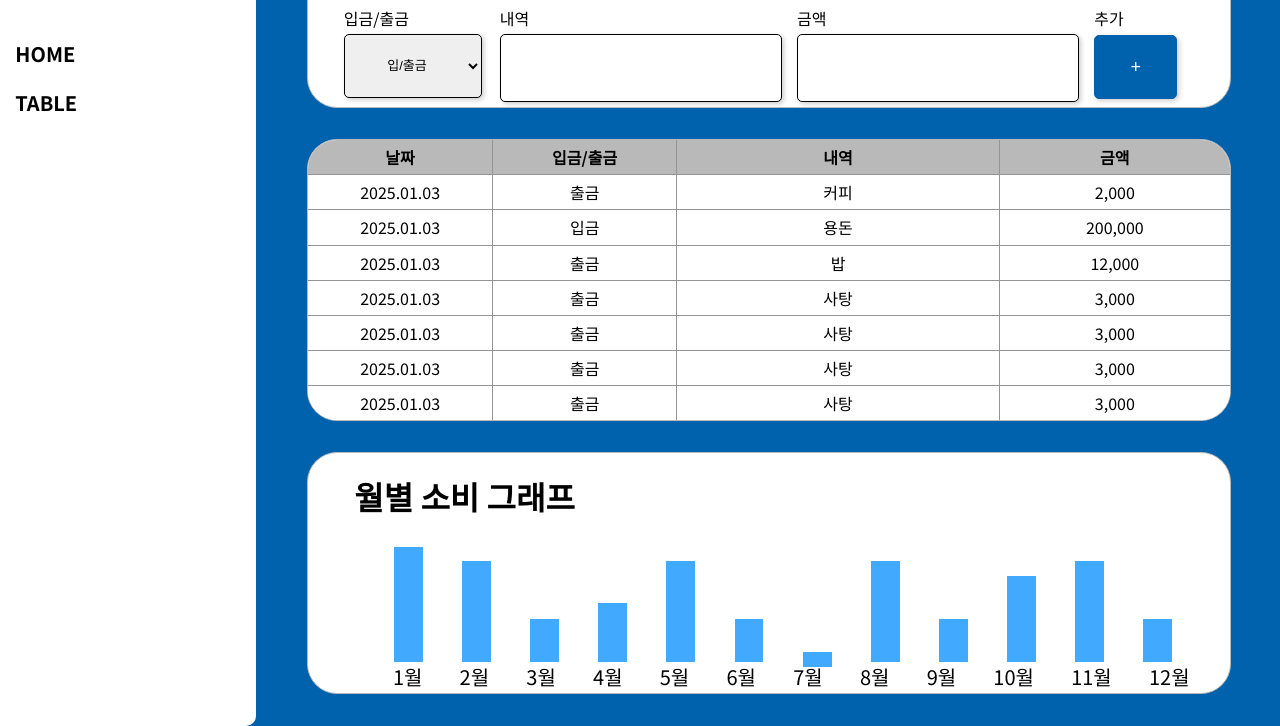
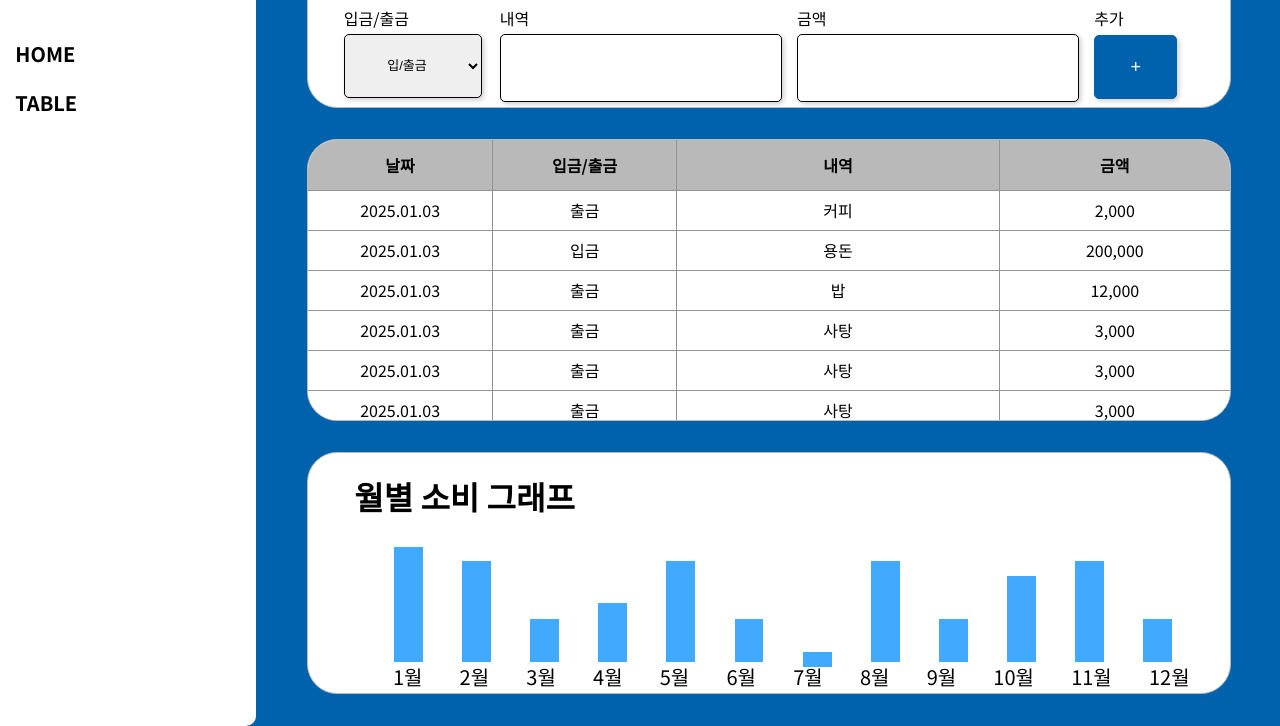
Before and after one commit to woorifisa-service-dev-4th/frontend-1st-woori-account-book, a plain HTML site: page index.html in a window 1280 px wide. Shown: the part 74-800 px from the top of the page. Drawn offline with Linux system fonts and the light colour scheme.

Commit message:
Feat: 표 스크롤바 추가

```diff
--- a/index.html
+++ b/index.html
@@ -35,7 +35,6 @@
                     </div>
 
                     <div class="container_input">
-
                         <div class="container_select">
                             <label for="select">입금/출금</label>
                             <select id="select" class="container_type-slct">
@@ -47,29 +46,34 @@
 
                         <div class="container_description">
                             <label for="description">내역</label>
-                            <input type="text" name="" id="description">
+                            <input type="text" name="" id="description" />
                         </div>
 
                         <div class="container_money">
                             <label for="money">금액</label>
-                            <input type="text" name="" id="money">
+                            <input type="text" name="" id="money" />
                         </div>
 
                         <div class="container_add">
                             <label for="select">추가</label>
-                            <button id="select" class="container_add-btn">+</button>
+                            <button id="select" class="container_add-btn">
+                                +
+                            </button>
                         </div>
-
                     </div>
                 </header>
                 <main class="layout_main">
+                    <div style="width: 100%; height: 100%; overflow-y: scroll">
                         <table class="contianer_table">
+                            <thead style="height: 50px">
                                 <tr class="container_table_row">
                                     <td class="layout_date">날짜</td>
                                     <td class="layout_type">입금/출금</td>
                                     <td class="layout_text">내역</td>
                                     <td class="layout_money">금액</td>
                                 </tr>
+                            </thead>
+                            <tbody>
                                 <tr class="contianer_table_contents">
                                     <td>2025.01.03</td>
                                     <td>출금</td>
@@ -112,7 +116,33 @@
                                     <td>사탕</td>
                                     <td>3,000</td>
                                 </tr>
+                                <tr class="contianer_table_contents">
+                                    <td>2025.01.03</td>
+                                    <td>출금</td>
+                                    <td>젤리</td>
+                                    <td>3,000</td>
+                                </tr>
+                                <tr class="contianer_table_contents">
+                                    <td>2025.01.03</td>
+                                    <td>출금</td>
+                                    <td>젤리</td>
+                                    <td>3,000</td>
+                                </tr>
+                                <tr class="contianer_table_contents">
+                                    <td>2025.01.03</td>
+                                    <td>출금</td>
+                                    <td>젤리</td>
+                                    <td>3,000</td>
+                                </tr>
+                                <tr class="contianer_table_contents">
+                                    <td>2025.01.03</td>
+                                    <td>출금</td>
+                                    <td>젤리</td>
+                                    <td>3,000</td>
+                                </tr>
+                            </tbody>
                         </table>
+                    </div>
                 </main>
                 <footer class="layout_footer">
                     <div class="container_graphwrap">
--- a/style.css
+++ b/style.css
@@ -206,6 +206,7 @@ table {
     border: 1px solid #b9b9b9;
     border-collapse: collapse;
     background-color: white;
+    height: 40px;
 }
 
 .contianer_table_contents td {
@@ -256,7 +257,6 @@ table {
     font-size: 20px;
     position: relative;
     text-align: center;
-
 }
 .container_graph .container_bar {
     display: flex;
@@ -269,7 +269,6 @@ table {
     height: calc(100% - 16px);
     text-align: center;
     z-index: 3;
-
 }
 .container_graph .container_bar > li {
     flex-grow: 1;
```
Lines whose indentation alone changed are shown as unchanged.
